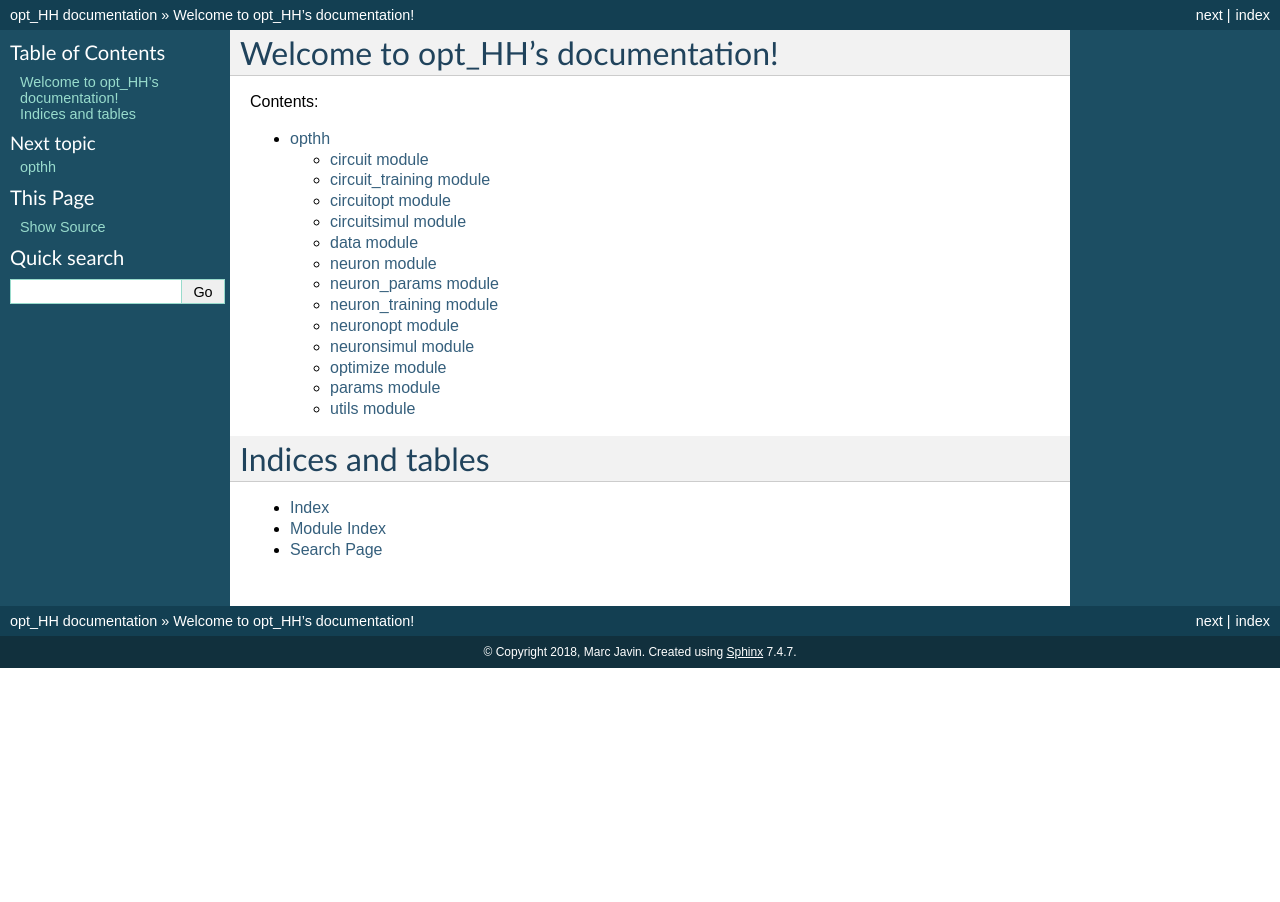
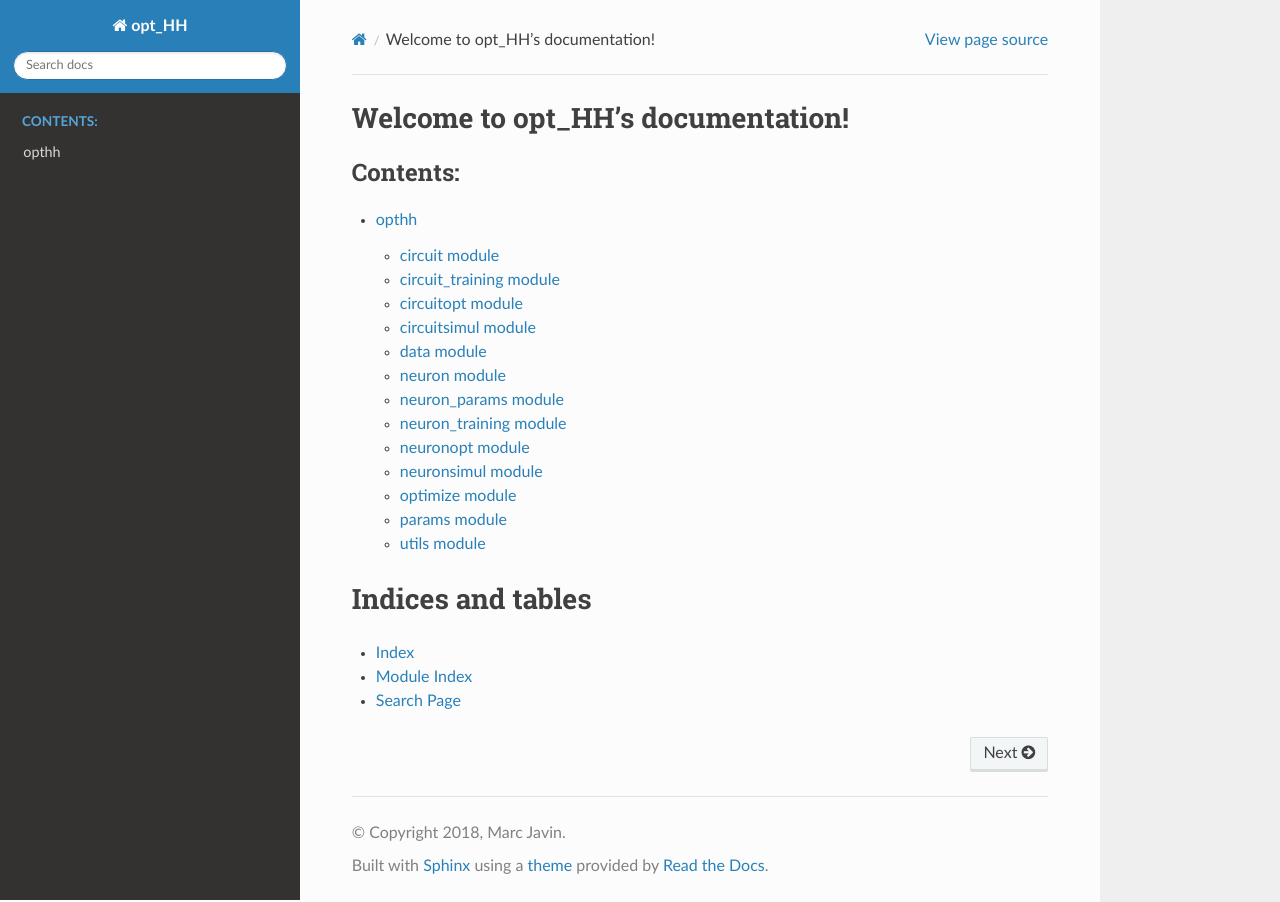
Before and after one commit to MarcJavin/ODYNN, a Sphinx documentation site: the page built from docs/index.rst, in a window 1280 px wide. Built offline with Sphinx 7.4.7 and the Read the Docs theme 2.0.0, drawn with Linux system fonts in a browser that asks for light colours.

Commit message:
rtd theme

```diff
--- a/docs/conf.py
+++ b/docs/conf.py
@@ -86,13 +86,13 @@ pygments_style = 'sphinx'
 # The theme to use for HTML and HTML Help pages.  See the documentation for
 # a list of builtin themes.
 #
-html_theme = 'classic'
+html_theme = 'sphinx_rtd_theme'
 
 # Theme options are theme-specific and customize the look and feel of a theme
 # further.  For a list of options available for each theme, see the
 # documentation.
 #
-html_theme_options = {}
+# html_theme_options = {sidebarbgcolor : }
 
 # Add any paths that contain custom static files (such as style sheets) here,
 # relative to this directory. They are copied after the builtin static files,
```
